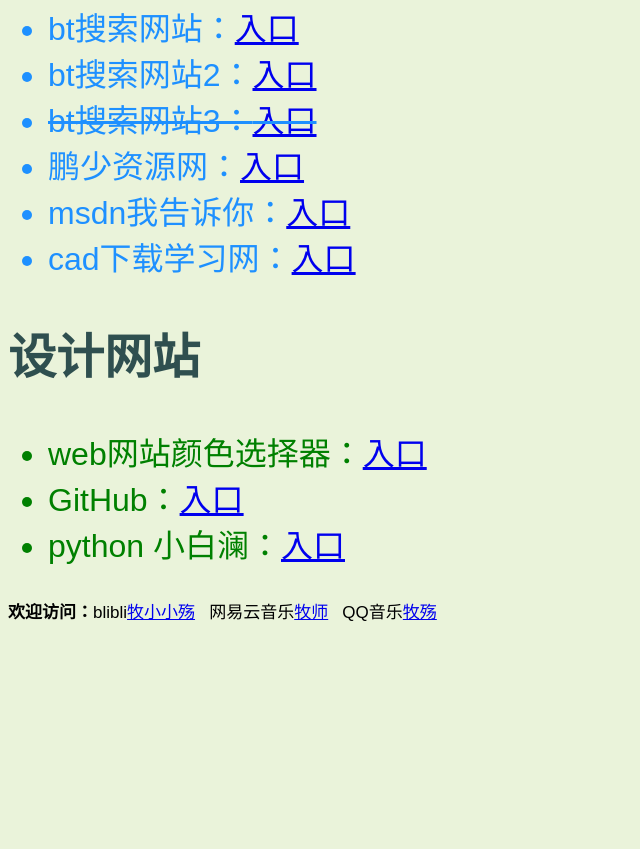
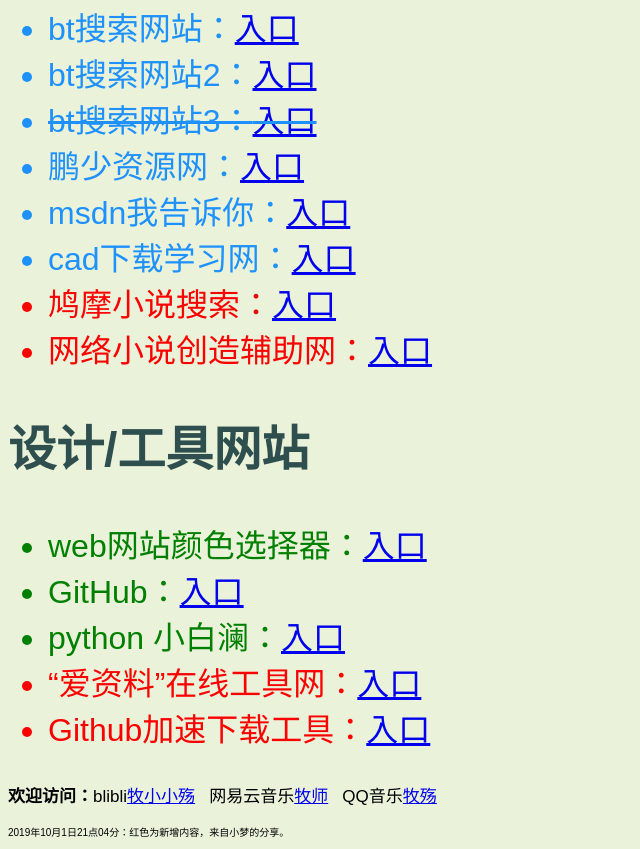
Before and after one commit to DOUPU/utf-8-2, a plain HTML site: page index.html in a window 1280 px wide. Shown: the part 285-1134 px from the top of the page, without its empty margins (0-640 px from the left). Before the commit the page ends 925 px from the top, so only its background shows below. Drawn offline with Linux system fonts and the light colour scheme.

Commit message:
Update index.html

```diff
--- a/index.html
+++ b/index.html
@@ -31,7 +31,12 @@
 			ul{
 				color:green;
 			}
-
+			.zhu{
+				color:red;
+			}
+			.en{
+				font-size:  10px;
+			}
 		</style>
 	</head>
 	<body>
@@ -44,18 +49,25 @@
 			<li>鹏少资源网：<a href="https://www.jokerps.com/" title="打野，进来玩~" target="_blank">入口</a></li>
 			<li>msdn我告诉你：<a href="https://msdn.itellyou.cn/" title="打野，进来玩~" target="_blank">入口</a></li>
 			<li>cad下载学习网：<a href="http://www.cadzxw.com/" title="打野，进来玩~" target="_blank">入口</a></li>
+			<li class="zhu">鸠摩小说搜索：<a href="https://www.jiumodiary.com/" title="血翼小梦" target="_blank">入口</a></li>
+			<li class="zhu">网络小说创造辅助网：<a href="http://www.xuanpai.com/" title="血翼小梦" target="_blank">入口</a></li>
 		</ul>
-		<h2>设计网站</h2>
+		<h2>设计/工具网站</h2>
 		<ul>
 			<li>web网站颜色选择器：<a href="http://tool.chinaz.com/tools/pagecolor.aspx" title="打野，进来玩~" target="_blank">入口</a></li>
 			<li>GitHub：<a href="https://github.com" title="代码呢？" target="_blank">入口</a></li>
 			<li>python 小白澜：<a href="https://www.cnblogs.com/Handsome-Lan/" title="py学习" target="_blank">入口</a></li>
+			<li class="zhu">“爱资料”在线工具网：<a href="https://www.toolnb.com/" title="血翼小梦" target="_blank">入口</a></li>
+			<li class="zhu">Github加速下载工具：<a href="https://www.toolnb.com/tools/githubjiasu.html" title="血翼小梦" target="_blank">入口</a></li>
 		</ul>
 		<p></p>
 		<p><b>欢迎访问：</b>blibli<a href="https://space.bilibili.com/234790563/dynamic" title="B站的啦" target="_blank">牧小小殇</a> &nbsp
 			网易云音乐<a href="https://www.baidu.com" title="骗你的" target="_blank">牧师</a>     &nbsp
 			QQ音乐<a href="https://y.qq.com/portal/profile.html" title="？？？" target="_blank">牧殇</a>
 		</p>
+		<p class="en">
+			2019年10月1日21点04分：红色为新增内容，来自小梦的分享。
+		</p>
 
 
 	</body>
```
